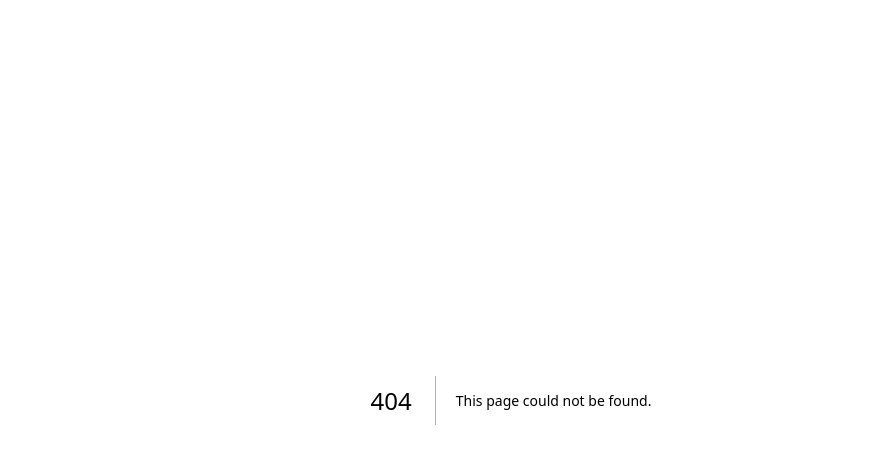
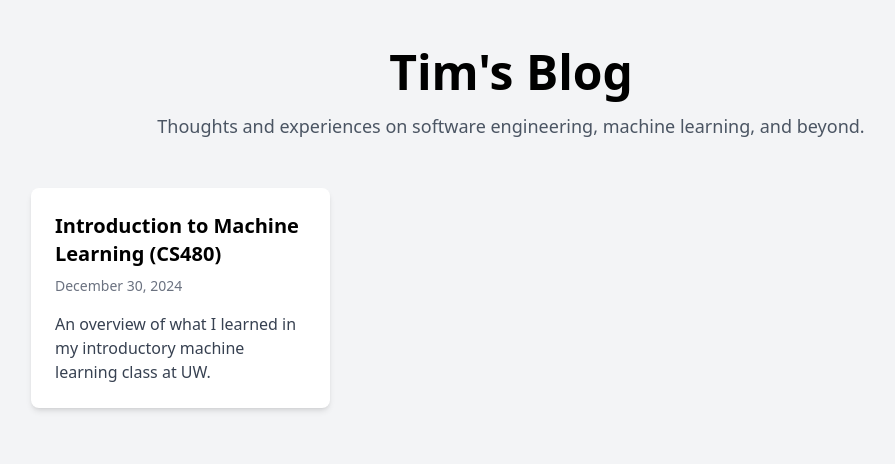
Before and after one commit to timhyc19/my-portfolio, a Next.js app: page /blog in a window 1280 px wide. Before the commit this address had no page. Shown: the top 464 px of the page, without its empty margins (129-1024 px from the left). Built offline with nearby package versions, Linux system fonts and the light colour scheme; what tailwindcss-animated would draw is missing.

Commit message:
Adding a blog component to my website
- check if netlify will accept npm installation changes

```diff
--- /dev/null
+++ b/lib/posts.js
@@ -0,0 +1,21 @@
+import fs from 'fs';
+import path from 'path';
+import matter from 'gray-matter';
+
+const postsDirectory = path.join(process.cwd(), 'posts');
+
+export function getAllPosts() {
+  const fileNames = fs.readdirSync(postsDirectory);
+
+  return fileNames.map((fileName) => {
+    const filePath = path.join(postsDirectory, fileName);
+    const fileContents = fs.readFileSync(filePath, 'utf8');
+    const { data, content } = matter(fileContents);
+
+    return {
+      ...data,
+      content,
+      slug: fileName.replace(/\.md$/, ''),
+    };
+  });
+}
--- a/package.json
+++ b/package.json
@@ -12,10 +12,14 @@
     "devicons-react": "^1.2.6",
     "eslint": "8.47.0",
     "eslint-config-next": "13.4.16",
-    "next": "^13.4.16",
+    "gray-matter": "^4.0.3",
+    "next": "^15.1.3",
+    "next-mdx-remote": "^5.0.0",
     "react": "18.2.0",
     "react-dom": "18.2.0",
     "react-icons": "^4.10.1",
+    "remark": "^15.0.1",
+    "remark-html": "^16.0.1",
     "taos": "^1.0.5"
   },
   "devDependencies": {
--- /dev/null
+++ b/pages/blog.js
@@ -0,0 +1,43 @@
+import Head from 'next/head';
+import { getAllPosts } from '../lib/posts';
+
+export default function Blog({ posts }) {
+  return (
+    <div className="min-h-screen bg-gray-100">
+      <Head>
+        <title>Timothy Chung - Blog</title>
+      </Head>
+      <main className="px-10 md:px-20 lg:px-40 py-12">
+        <section className="text-center mb-12">
+          <h1 className="text-5xl font-semibold mb-4">Tim's Blog</h1>
+          <p className="text-gray-600 text-lg">
+            Thoughts and experiences on software engineering, machine learning, and beyond.
+          </p>
+        </section>
+
+        <section className="grid grid-cols-1 md:grid-cols-2 lg:grid-cols-3 gap-8">
+          {posts.map((post) => (
+            <a
+              href={`/blog/${post.slug}`}
+              key={post.slug}
+              className="block bg-white shadow-md rounded-lg overflow-hidden transition hover:scale-105 hover:shadow-lg"
+            >
+              <div className="p-6">
+                <h2 className="text-xl font-semibold mb-2">{post.title}</h2>
+                <p className="text-gray-500 text-sm mb-4">{post.date}</p>
+                <p className="text-gray-700">{post.excerpt}</p>
+              </div>
+            </a>
+          ))}
+        </section>
+      </main>
+    </div>
+  );
+}
+
+export async function getStaticProps() {
+  const posts = getAllPosts();
+  return {
+    props: { posts },
+  };
+}
--- /dev/null
+++ b/pages/blog/[slug].js
@@ -0,0 +1,32 @@
+import { getAllPosts } from '../../lib/posts';
+import { useRouter } from 'next/router';
+
+export async function getStaticPaths() {
+  const posts = getAllPosts();
+  const paths = posts.map((post) => ({
+    params: { slug: post.slug },
+  }));
+
+  return { paths, fallback: false };
+}
+
+export async function getStaticProps({ params }) {
+  const posts = getAllPosts();
+  const post = posts.find((post) => post.slug === params.slug);
+
+  return { props: { post } };
+}
+
+export default function BlogPost({ post }) {
+  const router = useRouter();
+
+  return (
+    <div className="min-h-screen bg-gray-100 px-10 md:px-20 lg:px-40 py-12">
+      <article className="prose mx-auto">
+        <h1>{post.title}</h1>
+        <p className="text-gray-500">{post.date}</p>
+        <div dangerouslySetInnerHTML={{ __html: post.content }} />
+      </article>
+    </div>
+  );
+}
--- a/pages/index.js
+++ b/pages/index.js
@@ -83,6 +83,9 @@ export default function Home() {
               <li className="transition hover:scale-105 duration-300">
                 <a href="https://github.com/timhyc19" target="_blank">Github</a>
               </li>
+              <li className="transition hover:scale-105 duration-300">
+                <a href="/blog" target="_self">Blog</a>
+              </li>
             </ul>
           </div>
 
--- /dev/null
+++ b/posts/Introduction-to-machine-learning.md
@@ -0,0 +1,9 @@
+---
+title: "Introduction to Machine Learning (CS480)"
+date: "December 30, 2024"
+excerpt: "An overview of what I learned in my introductory machine learning class at UW."
+---
+
+# Overview
+
+Test
```
Also changed, not shown: public/TCLogo.png (added), 1 other file (tests, documents, lock files or other folders).
